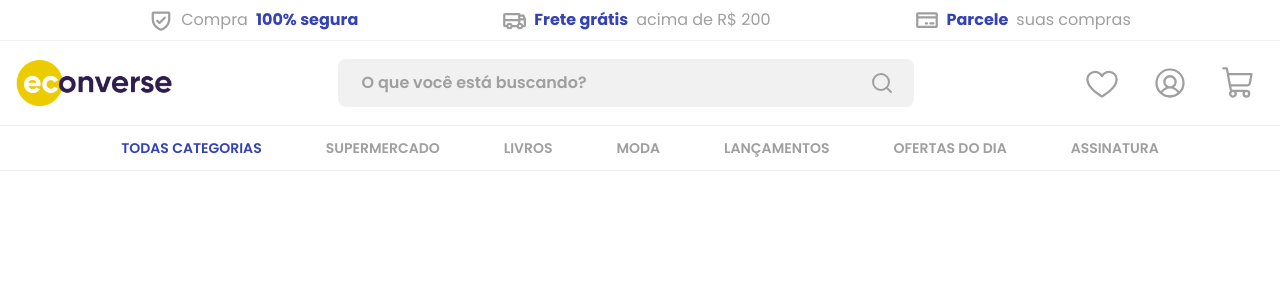
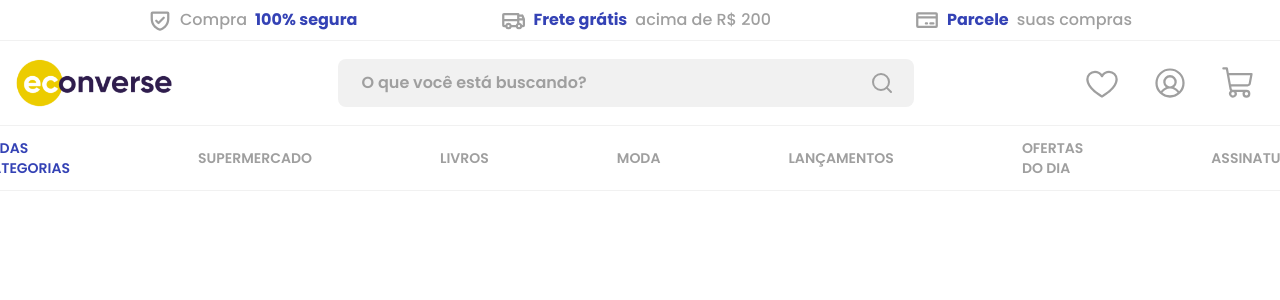
Before and after one commit to RecheEduardo/vitrine-ecommerce, a React (Vite) app: page / in a window 1280 px wide. Shown: the top 300 px of the page. Built offline with nearby package versions, Linux system fonts and the light colour scheme.

Commit message:
style: responsividade do cabeçalho completa

```diff
--- a/src/components/layout/NavBar.tsx
+++ b/src/components/layout/NavBar.tsx
@@ -38,7 +38,7 @@ export const NavBar: React.FC<NavBarProps> = ({ isMobile = false }) => {
       <div className="container mx-auto px-4 flex justify-center items-center">
         <div className="flex items-center gap-8">
           <motion.div
-            className="flex items-center font-semibold gap-32 md:gap-16" // reduzido o gap para caber mais itens
+            className="flex items-center font-semibold lg:gap-32 md:gap-16" // reduzido o gap para caber mais itens
             {...fadeInUpItemMotionProps}
           >
             <motion.a
--- a/src/components/layout/TopBar.tsx
+++ b/src/components/layout/TopBar.tsx
@@ -8,10 +8,11 @@ const TextoDestacado: React.FC<{ children: React.ReactNode }> = ({ children }) =
 
 export const TopBar: React.FC = () => (
   <motion.div
+    // itens ficam visiveis a partir de telas médias, e justificados no centro em telas menores
     className="container mx-auto hidden md:flex bg-white border-b border-b-gray-100 py-2 justify-center items-center"
     {...containerMotionProps}
   >
-    <div className="flex items-center gap-36">
+    <div className="flex flex-wrap justify-center items-center md:gap-8 lg:gap-36 font-medium">
       <motion.span className="text-md text-gray-300 flex items-center gap-2" {...popInItemMotionProps}>
         <PiShieldCheckBold size={24} /> Compra <TextoDestacado>100% segura</TextoDestacado>
       </motion.span>
```
